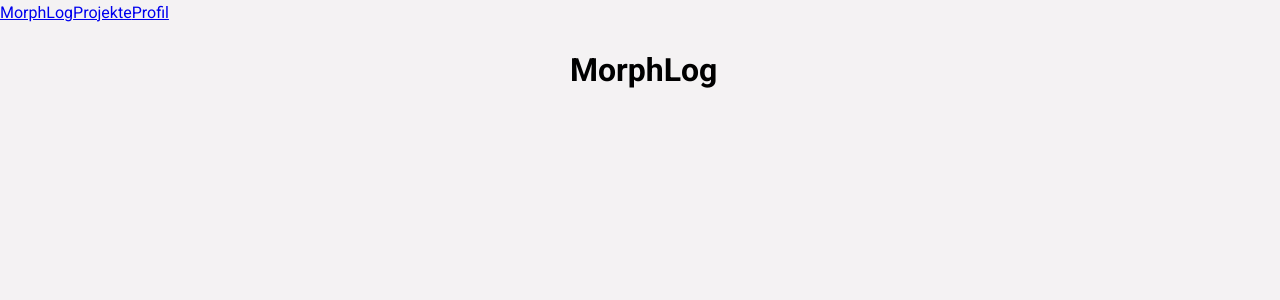
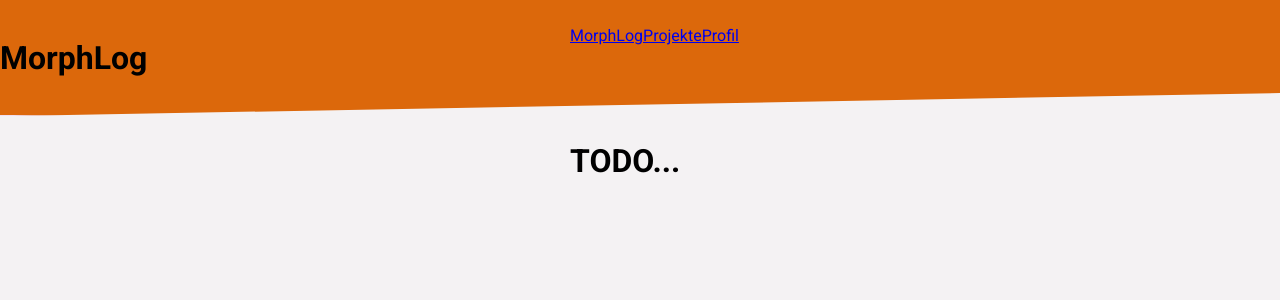
Before and after one commit to kriswep/morphlog, a React (Create React App) app in the folder client/: page / in a window 1280 px wide. Shown: the top 300 px of the page. Built offline with nearby package versions, Linux system fonts and the light colour scheme; what apollo-client-preset would draw is missing.

Commit message:
order Projects Page
and start styling header

```diff
--- a/client/src/App.js
+++ b/client/src/App.js
@@ -4,7 +4,7 @@ import styled, { ThemeProvider } from 'styled-components';
 import 'normalize.css';
 import 'typeface-roboto';
 
-import Menu from './component/Menu';
+import Header from './component/Header';
 import Home from './component/Home';
 import Profile from './component/Profile';
 import Projects from './component/Projects';
@@ -24,8 +24,7 @@ const Main = styled.section`
   grid-template-columns: 17.5rem 1fr;
   grid-template-rows: auto 1fr auto auto;
   grid-template-areas:
-    'header header header' 'content content content' 'sidebar sidebar sidebar'
-    'footer footer footer';
+    "header header" "content content" "sidebar sidebar" "footer footer";
   ${media.m`
   grid-gap: 10px;
   grid-template-rows: auto 1fr auto;
@@ -48,9 +47,9 @@ class App extends Component {
     return (
       <ThemeProvider theme={theme}>
         <Main className="App">
-          <Route path="/" component={Menu} />
+          <Route path="/" component={Header} />
           <Route exact path="/" component={Home} />
-          <Route path="/project" component={Projects} />
+          <Route path="/project/:projectId?" component={Projects} />
           <Route path="/project/:projectId" component={Project} />
           <Route exact path="/profile" component={Profile} />
         </Main>
--- /dev/null
+++ b/client/src/component/Header.js
@@ -0,0 +1,46 @@
+import React from 'react';
+import { NavLink } from 'react-router-dom';
+import styled from 'styled-components';
+
+// const Nav = styled.nav`
+//   grid-area: header;
+// `;
+
+import media from '../styles/media';
+
+const HeaderContainer = styled.header`
+  clip-path: polygon(0 0, 100% 0, 100% calc(100% - 1.45rem), 0 100%);
+  grid-area: header;
+  background: ${props => props.theme.main};
+  border-bottom: solid 1px ${props => props.theme.lightestAccent};
+  padding: 1.45rem 0;
+  display: grid;
+  grid-gap: 3px;
+  grid-template-columns: 17.5rem;
+  ${media.m`
+  grid-gap: 10px;
+  `} ${media.l`
+    grid-template-columns: 20rem 1fr;
+  `} ${media.xl`
+    grid-template-columns: 35rem 1fr;
+  `} ${media.xxl`
+    grid-template-columns: 50rem 1fr;
+  `} ${media.xxxl`
+    grid-template-columns: 70rem 1fr;
+  `} ${media.uxxxl`
+    grid-template-columns: 100rem 1fr;
+  `};
+`;
+
+const Header = props => (
+  <HeaderContainer>
+    <h1>MorphLog</h1>
+    <nav>
+      <NavLink to="/">MorphLog</NavLink>
+      <NavLink to="/project">Projekte</NavLink>
+      <NavLink to="/profile">Profil</NavLink>
+    </nav>
+  </HeaderContainer>
+);
+
+export default Header;
--- a/client/src/component/Home.js
+++ b/client/src/component/Home.js
@@ -7,7 +7,7 @@ const ContentContainer = styled.section`
 
 const Home = props => (
   <ContentContainer>
-    <h1>MorphLog</h1>
+    <h1>TODO...</h1>
   </ContentContainer>
 );
 
--- a/client/src/component/Menu.js
+++ /dev/null
@@ -1,17 +0,0 @@
-import React from 'react';
-import { NavLink } from 'react-router-dom';
-import styled from 'styled-components';
-
-const Nav = styled.nav`
-  grid-area: header;
-`;
-
-const Menu = props => (
-  <Nav>
-    <NavLink to="/">MorphLog</NavLink>
-    <NavLink to="/project">Projekte</NavLink>
-    <NavLink to="/profile">Profil</NavLink>
-  </Nav>
-);
-
-export default Menu;
--- a/client/src/component/Project.js
+++ b/client/src/component/Project.js
@@ -120,7 +120,9 @@ const ADD_CHANGE_MUTATION = gql`
 export default compose(
   graphql(PROJECT_QUERY, {
     name: 'projectQuery',
-    options: ({ match }) => ({ variables: { id: match.params.projectId } }),
+    options: props => ({
+      variables: { id: props.projectId || props.match.params.projectId },
+    }),
   }),
   graphql(ADD_CHANGE_MUTATION, { name: 'addChangeMutation' }),
 )(Project);
--- a/client/src/component/Projects.js
+++ b/client/src/component/Projects.js
@@ -3,6 +3,9 @@ import gql from 'graphql-tag';
 import { graphql, compose } from 'react-apollo';
 import { Link } from 'react-router-dom';
 import styled from 'styled-components';
+import { Route, Redirect } from 'react-router';
+
+import Project from './Project';
 
 const SidebarContainer = styled.section`
   grid-area: sidebar;
@@ -10,6 +13,11 @@ const SidebarContainer = styled.section`
 
 const initialState = {
   name: '',
+};
+
+const ProjectWrapper = props => {
+  const projectId = props;
+  return <Project {...props} />;
 };
 
 class Projects extends React.Component {
@@ -48,7 +56,19 @@ class Projects extends React.Component {
 
   render() {
     const projects = this.props.projectsQuery.projects;
-    return (
+
+    let projectId = this.props.match.params.projectId;
+    if (
+      !this.props.match.params.projectId &&
+      projects &&
+      projects.length >= 0 &&
+      projects[0].id
+    ) {
+      // no project open, but we have projects: render project comp
+      projectId = projects[0].id;
+    }
+    return [
+      projectId && <Project projectId={projectId} />,
       <SidebarContainer>
         <h2>Projects</h2>
         <input
@@ -68,8 +88,8 @@ class Projects extends React.Component {
             ))}
           </ul>
         )}
-      </SidebarContainer>
-    );
+      </SidebarContainer>,
+    ];
   }
 }
 
```
